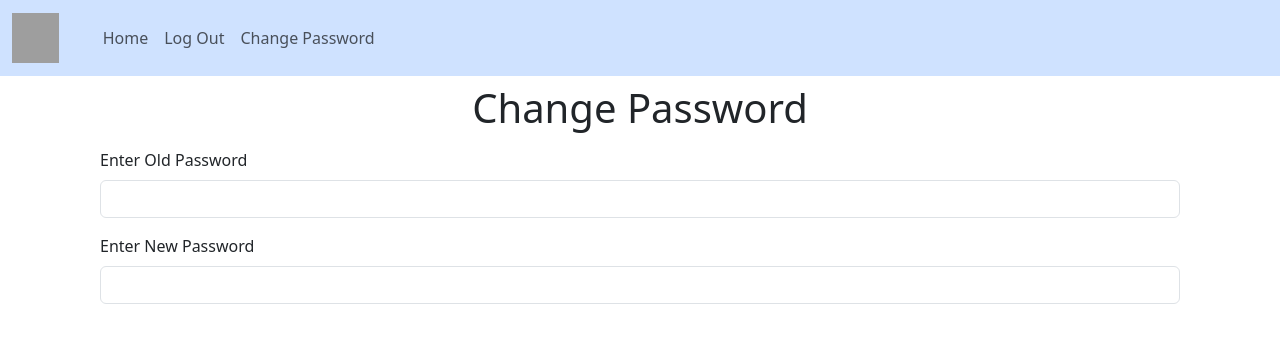
After one commit to LCHIN7X/GitExercise-TT1L-01, a Flask app: page /auth/change_password in a window 1280 px wide. The commit adds this page. Shown: the top 343 px of the page. Run offline with Flask 3, Linux system fonts and the light colour scheme; the visitor is signed in with stand-in values (Sample User, id 1); grey boxes are pictures that could not be loaded.

Commit message:
Added basic setup for changing password feature (HTML template, route to access the page, nav link for the page)

```diff
--- a/auth/templates/base.html
+++ b/auth/templates/base.html
@@ -49,6 +49,9 @@
             </li>
             <li class="nav-item">
               <a class="nav-link" href="{{url_for('auth.logout')}}">Log Out</a>
+            </li>
+            <li class="nav-item">
+              <a href="{{url_for('auth.change_password')}}" class="nav-link">Change Password</a>
             </li>
             {% else %}
             <li class="nav-item">
--- /dev/null
+++ b/auth/templates/change_password.html
@@ -0,0 +1,24 @@
+<!DOCTYPE html>
+{% extends "base.html" %}
+{% block favicon %}
+{% endblock %}
+
+{% block title %}
+Change Password
+{% endblock %}
+
+{% block content %}
+<div class="container">
+    <h1 class="text-lg-center mt-2 mb-2">Change Password</h1>
+    <form method="POST" id="change-password-form">
+        <div class="form-group mt-3">
+            <label for="old_password" class="form-label">Enter Old Password</label>
+            <input type="password" name="old_password" id="old_password" class="form-control" required minlength="8">
+        </div>
+        <div class="form-group mt-3">
+            <label for="new_password" class="form-label">Enter New Password</label>
+            <input type="password" name="new_password" id="new_password" class="form-control" required minlength="8">
+        </div>
+    </form>
+</div>
+{% endblock %}
--- a/auth/views.py
+++ b/auth/views.py
@@ -114,3 +114,9 @@ def logout():
 
     flash("Logged Out Successfully.",category="success")
     return redirect(url_for('auth.login',logout=True))
+
+
+@auth.route('/change_password',methods=['GET','POST'])
+@login_required
+def change_password():
+    return render_template('change_password.html')
```
